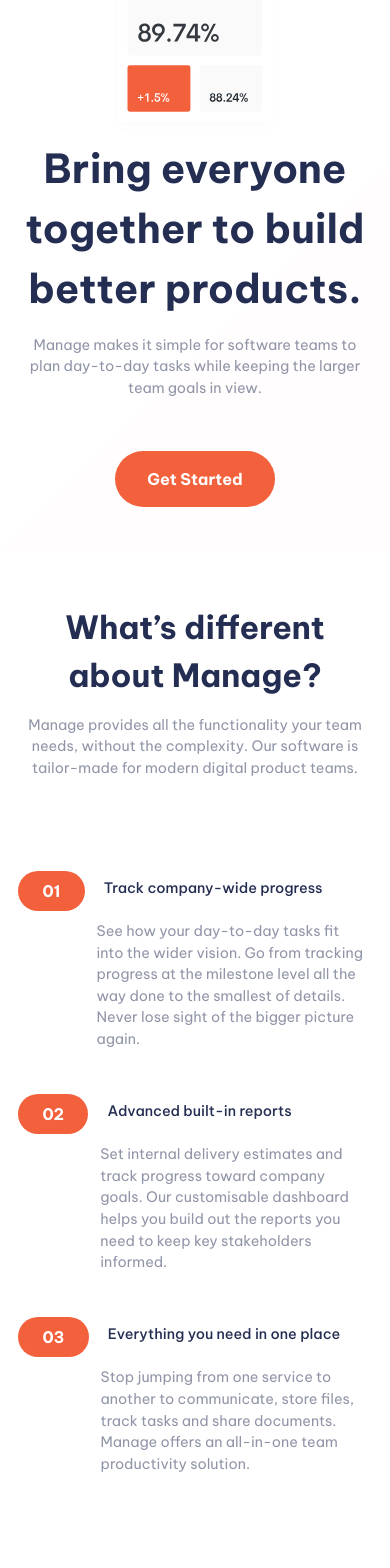
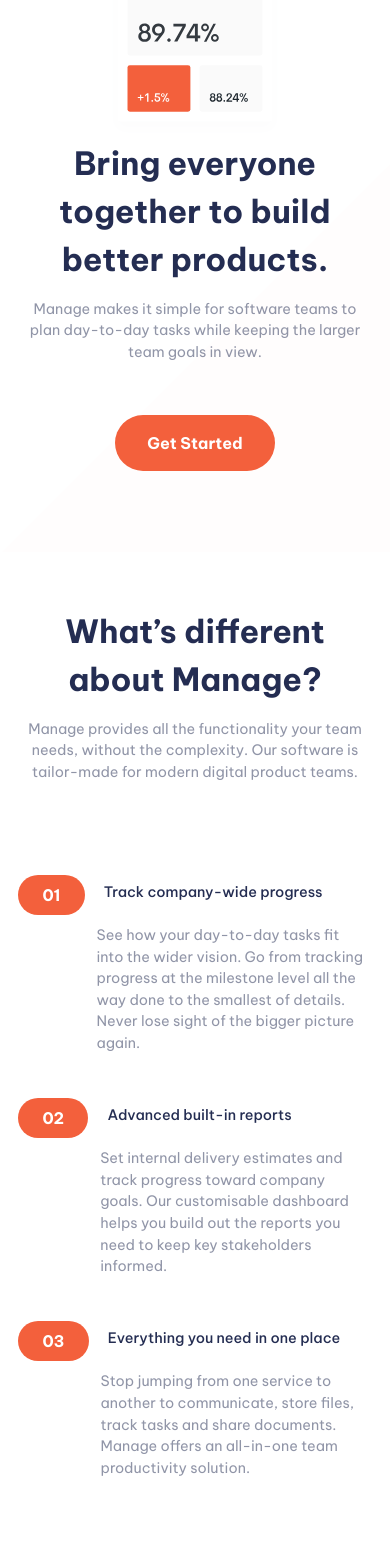
Before and after one commit to iRaYzEn/landing-page, a Next.js app: page / in a window 390 px wide. Shown: the part 340-1908 px from the top of the page. Built offline with nearby package versions, Linux system fonts and the light colour scheme.

Commit message:
fixing the hero section + what's the different section responsiveness

```diff
--- a/app/page.tsx
+++ b/app/page.tsx
@@ -9,7 +9,7 @@ export default function Home() {
             <section className="section-gap">
                 <div className="wrapper flex items-center justify-between flex-wrap-reverse lg:flex-nowrap">
                     <div className="text-center lg:text-left lg:w-[430px] mx-auto lg:mx-0">
-                        <h1 className="text-dark-blue text-[2.5rem]  font-bold ">
+                        <h1 className="text-dark-blue text-[2rem] lg:text-[2.5rem] font-bold ">
                             Bring everyone
                             together to build
                             better products.
@@ -20,18 +20,18 @@ export default function Home() {
                         </p>
                         <button className="get-started mt-2 mx-auto">Get Started</button>
                     </div>
-                    <Image className="mx-auto lg:mx-0" src={heroImage} alt="hero image" />
+                    <Image className="mx-auto lg:mx-0 w-fit h-fit h-96" src={heroImage} alt="hero image" />
                 </div>
             </section>
             <section className="section-gap">
-                <div className="wrapper flex items-start flex-wrap lg:flex-nowrap">
-                    <div className="text-center md:text-left">
-                        <h2 className="section-header">What’s different about Manage?</h2>
+                <div className="wrapper flex items-start flex-wrap lg:flex-nowrap justify-between">
+                    <div className="text-center md:text-left sm:w-full lg:w-[30%]">
+                        <h2 className="section-header text-[40px] pt-[40px]">What’s different about Manage?</h2>
                         <p className="text-different my-4">Manage provides all the functionality your team needs,
                             without the complexity. Our software is tailor-made
                             for modern digital product teams. </p>
                     </div>
-                    <div>
+                    <div className="lg:w-[50%]">
                         <ul className="mt-12">
                             <li className="list-item">
                                 <span className="num">01</span>
```
